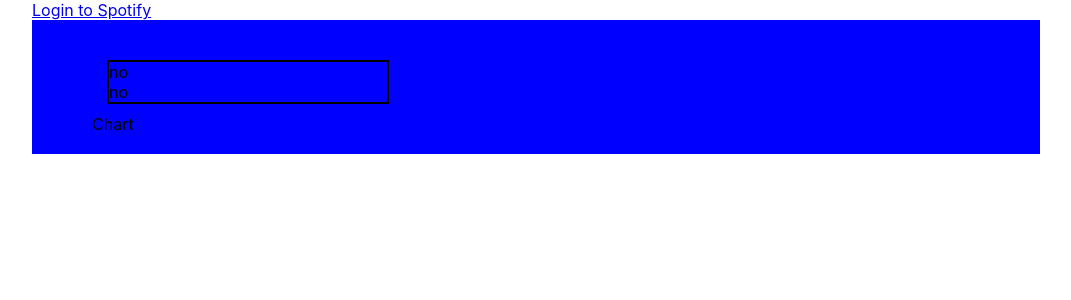
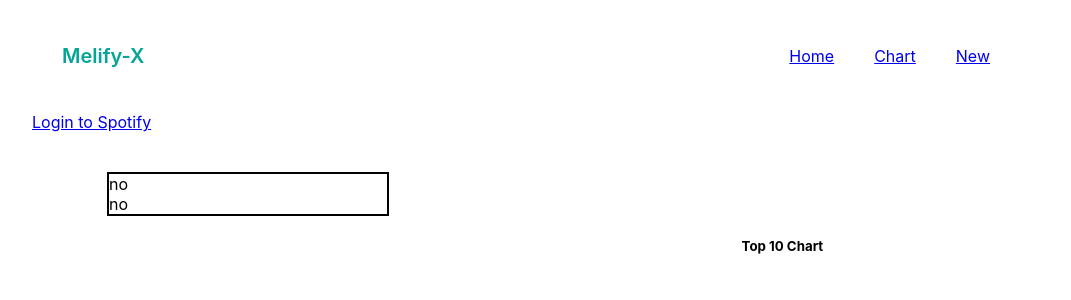
Before and after one commit to ruuuh20/melify-x, a React (Create React App) app: page / in a window 1280 px wide. Shown: the top 300 px of the page, without its empty margins (104-1175 px from the left). Built offline with nearby package versions, Linux system fonts and the light colour scheme.

Commit message:
adding nav

```diff
--- a/src/App.css
+++ b/src/App.css
@@ -26,7 +26,6 @@
 
 .container {
   padding: 40px;
-  background: blue;
 }
 
 button {
@@ -43,4 +42,5 @@ button {
 
 .second-row {
   clear: both;
+  display: flex;
 }
--- a/src/App.js
+++ b/src/App.js
@@ -8,7 +8,8 @@ import "./App.css";
 import NewSlider from './NewSlider';
 import NewReleases from "./NewReleases";
 import Featured from './Featured';
-import Chart from './Chart'
+import Chart from './Chart';
+import Nav from './Nav'
 
 class App extends Component {
   constructor() {
@@ -62,21 +63,21 @@ class App extends Component {
   //     }
   //   });
   // }
-  getCurrentlyPlaying(token) {
-    fetch("https://api.spotify.com/v1/me/player", {
-      headers: {
-        'Authorization': 'Bearer ' + token
-      }
-    })
-    .then(response => response.json())
-    .then(data => {
-      this.setState({
-        item: data.item,
-          is_playing: data.is_playing,
-          progress_ms: data.progress_ms,
-      })
-    })
-  }
+  // getCurrentlyPlaying(token) {
+  //   fetch("https://api.spotify.com/v1/me/player", {
+  //     headers: {
+  //       'Authorization': 'Bearer ' + token
+  //     }
+  //   })
+  //   .then(response => response.json())
+  //   .then(data => {
+  //     this.setState({
+  //       item: data.item,
+  //         is_playing: data.is_playing,
+  //         progress_ms: data.progress_ms,
+  //     })
+  //   })
+  // }
 
   getTopTracks(token) {
     fetch("https://api.spotify.com/v1/playlists/37i9dQZEVXbLRQDuF5jeBp/tracks?limit=10", {
@@ -146,17 +147,20 @@ class App extends Component {
   //   ])
   // }
 
-  // getCurrentlyPlaying(token) {
-  //   fetch("https://api.spotify.com/v1/playlists/37i9dQZEVXbLRQDuF5jeBp/tracks?limit=10", {
-  //     headers: {
-  //       'Authorization': 'Bearer ' + token
-  //     }
-  //   })
-  //   .then(response => response.json())
-  //   .then(data => {
-  //     console.log(data)
-  //   })
-  // }
+  getCurrentlyPlaying(token) {
+    fetch("https://api.spotify.com/v1/browse/featured-playlists?limit=6", {
+      headers: {
+        'Authorization': 'Bearer ' + token
+      }
+    })
+    .then(response => response.json())
+    .then(data => {
+      console.log(data)
+      this.setState({
+        featured: data.playlists.items
+      })
+    })
+  }
 
   // .then(response => response.json())
   // .then(data => {
@@ -172,6 +176,7 @@ class App extends Component {
     return (
       <div className="main-wrapper">
         <header className="App-header">
+          <Nav />
 
           {!this.state.token && (
             <a
--- a/src/Chart.css
+++ b/src/Chart.css
@@ -19,7 +19,7 @@ clear:both
 .chart .list-wrap li {
     position: relative;
     width: 278px;
-    height: 33px;
+    /* height: 33px; */
     border-bottom: 1px solid #e9edef;
 
     line-height: 0;
@@ -78,7 +78,7 @@ padding-top: 2px;
     float: left;
 width: 120px;
 overflow: hidden;
-font-size: 12px;
+font-size: 10px;
 line-height: 15px;
 text-overflow: ellipsis;
 white-space: nowrap;
@@ -96,9 +96,30 @@ margin-left: 1px;
 overflow: hidden;
 float: left;
 max-width: 100%;
-font-size: 12px;
+font-size: 10px;
 line-height: 15px;
 text-overflow: ellipsis;
 white-space: nowrap;
 word-wrap: normal;
 }
+
+.thumbnail {
+    width: 18px
+}
+
+ul.striped-list > li {
+    border-bottom: 1px solid rgb(221,221,221);
+    padding: 6px;
+}
+
+ul.striped-list > li:nth-of-type(odd) {
+    background-color: #cff1db ;
+}
+
+ul.striped-list > li:last-child {
+    border-bottom: none;
+}
+
+.chart h5 {
+    text-align: center;
+}
--- a/src/Chart.js
+++ b/src/Chart.js
@@ -5,13 +5,15 @@ const Chart = (props) => {
     return (
         <div className="chart-wrapper">
             <div className="chart">
-                <div>Chart</div>
+                <h5>Top 10 Chart</h5>
                 <div className="">
                     <div className="list-wrap">
-                        <ul>
+                        <ul className="striped-list">
                             {props.chart.map((track, index) => (
                                 <li className="rank_item">
+
                                     <div className="rank_number nth">
+
                                         <span className="rank">{index + 1}</span>
                                     </div>
                                     <div className="rank_cntt">
@@ -23,6 +25,7 @@ const Chart = (props) => {
                                                 {track.track.artists[0].name}
                                                 </div>
                                             </div>
+                                            <div><img className="thumbnail" src={track.track.album.images[2].url}></img></div>
                                         </div>
 
                                     </div>
--- /dev/null
+++ b/src/Nav.css
@@ -0,0 +1,30 @@
+.header {
+      display: flex;
+      justify-content: space-between;
+      align-items: center;
+      padding: 30px;
+}
+
+.header .logo {
+    color: #03A696;
+    font-weight: 600;
+    font-size: 20px;
+
+}
+
+.nav__links {
+    list-style: none;
+}
+
+.nav__links li {
+    display: inline-block;
+    padding: 0 20px
+}
+
+.nav__links li a {
+    transition: all 0.3s ease 0s
+}
+
+.logo {
+
+}
--- /dev/null
+++ b/src/Nav.js
@@ -0,0 +1,23 @@
+import React from 'react';
+import './Nav.css'
+
+const Nav = () => {
+    return (
+        <header className="header">
+            <div className="logo">Melify-X</div>
+
+        <nav className="nav">
+            <ul className="nav__links">
+                <li className="nav-item"><a href="#">Home</a></li>
+                <li className="nav-item"><a href="#">Chart</a></li>
+                <li className="nav-item"><a href="#">New</a></li>
+            </ul>
+        </nav>
+
+        </header>
+
+    )
+
+}
+
+export default Nav;
```
